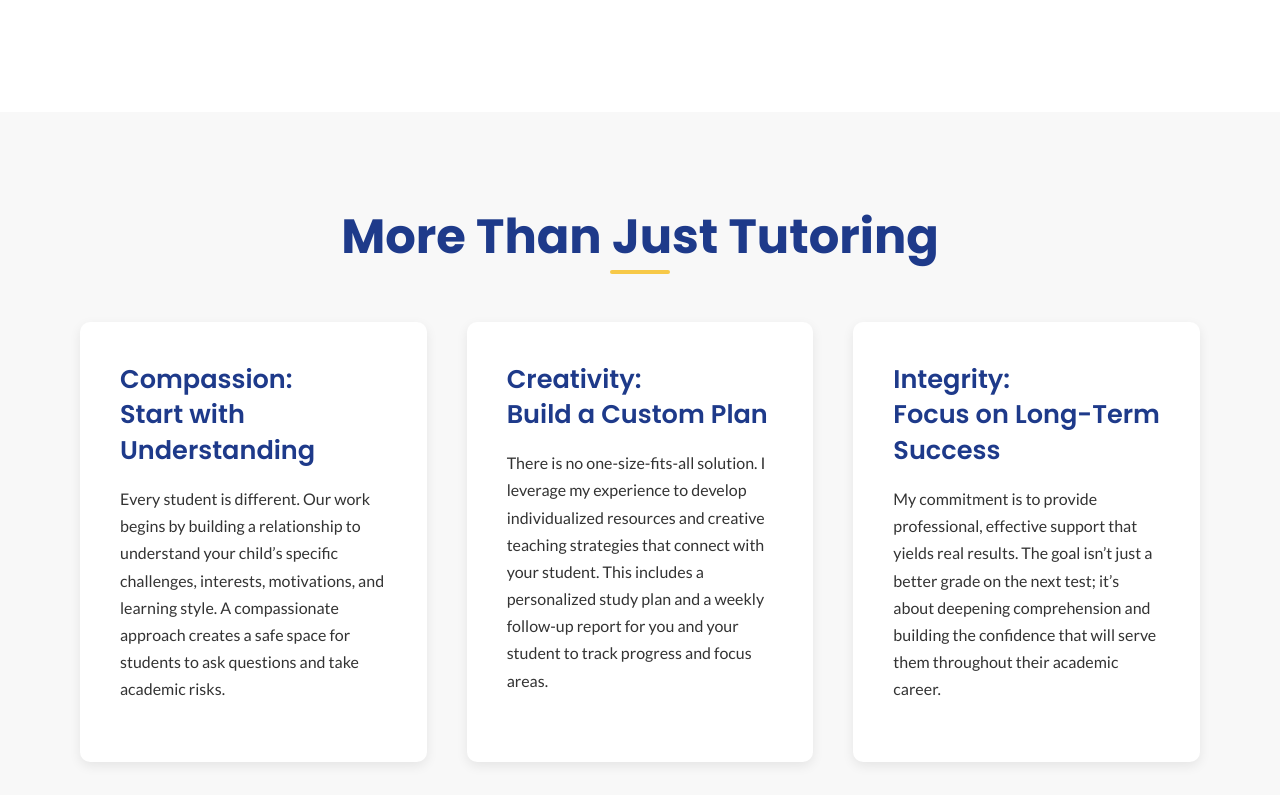
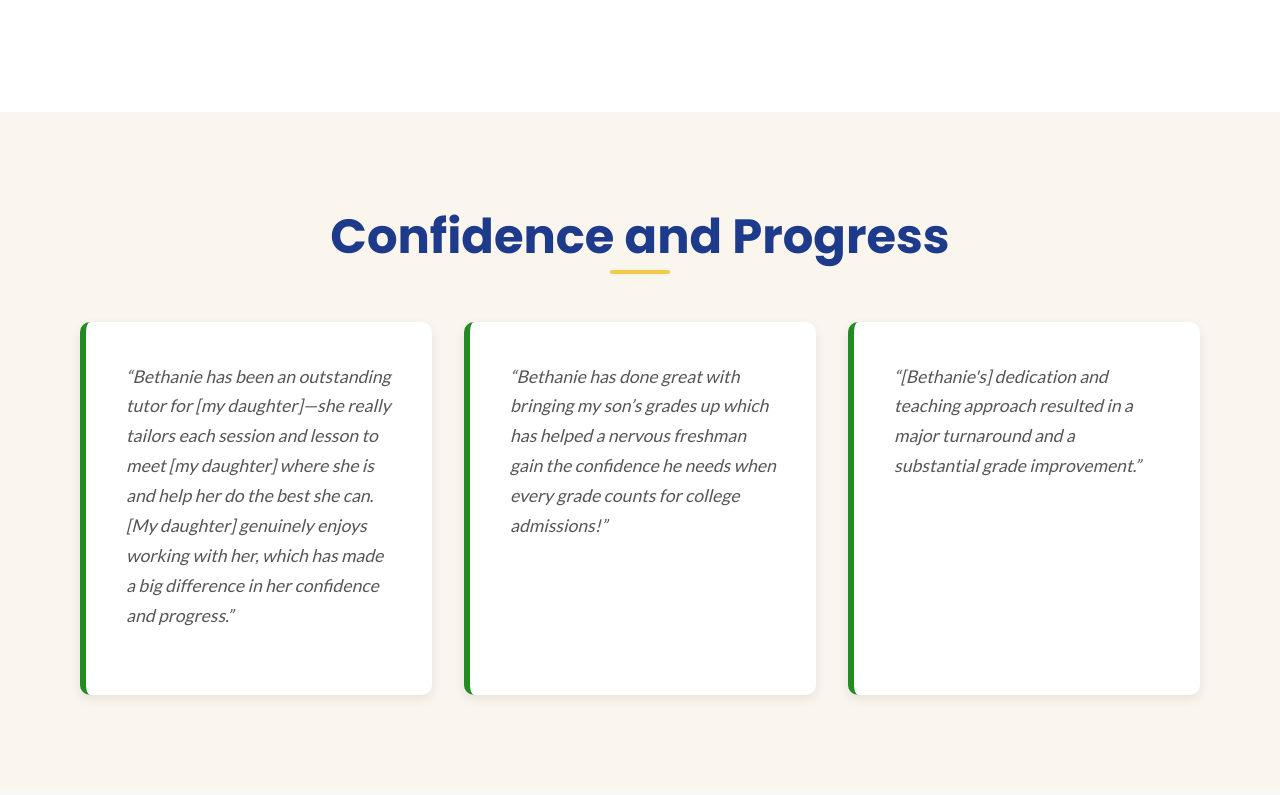
Before and after one commit to BethanieBoswell/GeniusAtLargeTutoring, a plain HTML site: page index.html in a window 1280 px wide. Shown: the part 1008-1803 px from the top of the page. Drawn offline with Linux system fonts and the light colour scheme.

Commit message:
Update index.html
December 2025 Update - with customer quotes

```diff
--- a/index.html
+++ b/index.html
@@ -30,6 +30,23 @@
             <div class="container">
                 <h2>Supporting Students Beyond the Classroom</h2>
                 <p>When you see your student struggling, it’s about more than just a class or a grade; it’s about their confidence, their GPA, and the stress it adds to their life—and yours. You know they need support, but it has to be the right kind of support: one that goes beyond <em>what</em> to learn and focuses on <em>how</em> to learn. This means looking at the whole picture—including study habits, organization, and time management—to provide strategies tailored to their unique strengths and learning style, making them an active partner in their own success. As a former Forsyth County teacher with over a decade of local experience, I designed my practice to do exactly that. My goal is to support and reinforce learning, providing the personalized, one-on-one attention needed to turn frustration into understanding. I work to help your student not only improve their academic performance, but also develop the skills to succeed independently.</p>
+            </div>
+        </section>
+
+        <section id="student-impact" class="content-section bg-cream">
+            <div class="container">
+                <h2>Confidence and Progress</h2>
+                <div class="testimonial-grid">
+                    <blockquote class="testimonial client-testimonial">
+                        <p>“Bethanie has been an outstanding tutor for [my daughter]—she really tailors each session and lesson to meet [my daughter] where she is and help her do the best she can. [My daughter] genuinely enjoys working with her, which has made a big difference in her confidence and progress.”</p>
+                    </blockquote>
+                    <blockquote class="testimonial client-testimonial">
+                        <p>“Bethanie has done great with bringing my son’s grades up which has helped a nervous freshman gain the confidence he needs when every grade counts for college admissions!”</p>
+                    </blockquote>
+                    <blockquote class="testimonial client-testimonial">
+                        <p>“[Bethanie's] dedication and teaching approach resulted in a major turnaround and a substantial grade improvement.”</p>
+                    </blockquote>
+                </div>
             </div>
         </section>
 
```
